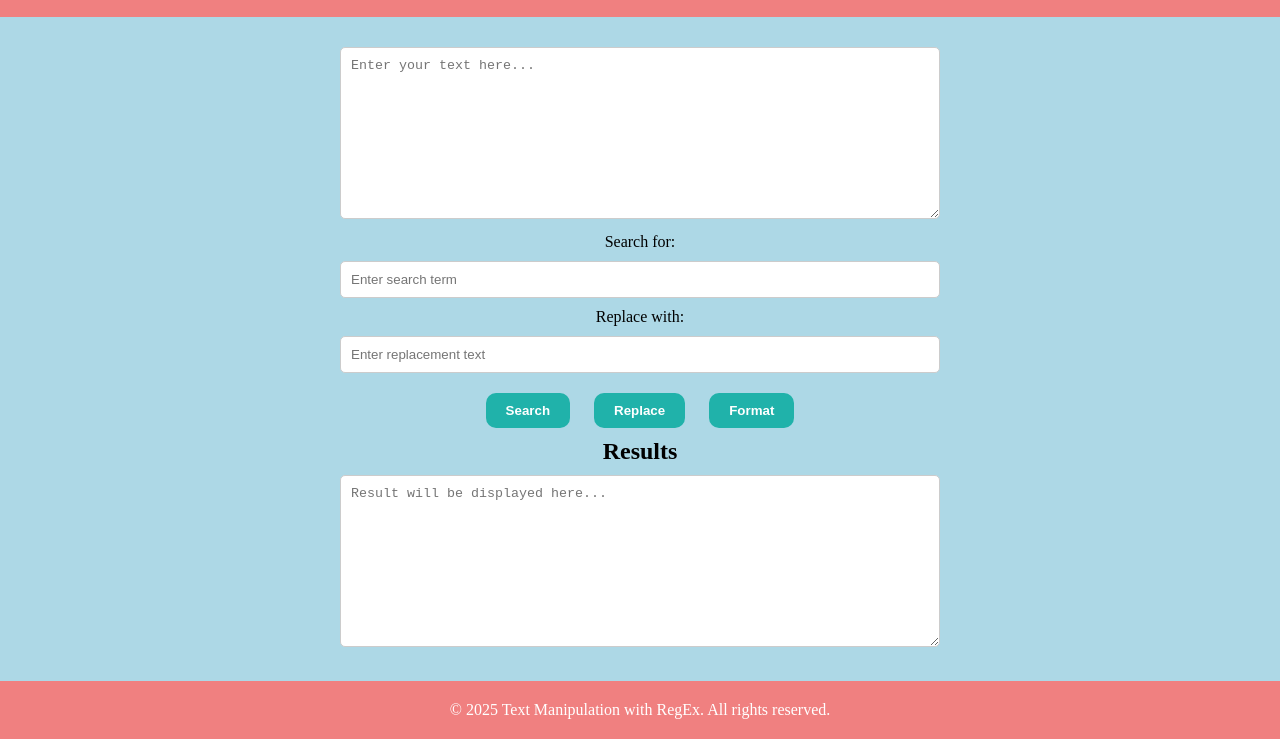
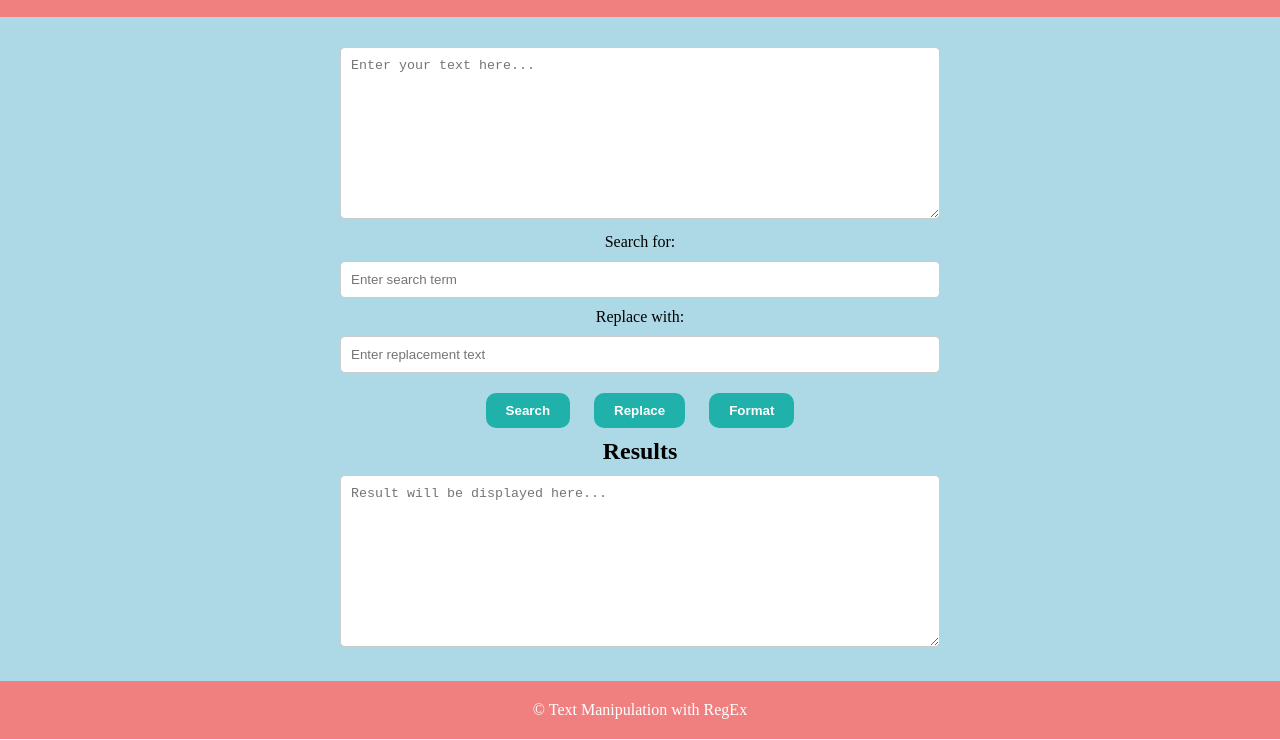
Before and after one commit to ksgoud4u/web-technologies-, a plain HTML site: page c2q3/index.html in a window 1280 px wide. Shown: the part 60-800 px from the top of the page. Drawn offline with Linux system fonts and the light colour scheme.

Commit message:
text manipulation with regex

```diff
--- a/c2q3/index.html
+++ b/c2q3/index.html
@@ -31,7 +31,6 @@
         <br>
 
         <button onclick="performSearch()">Search</button>
-
         <button onclick="performReplace()">Replace</button>
         <button onclick="performFormat()">Format</button>
 
@@ -47,7 +46,7 @@
 </main>
 
 <footer>
-    <p>&copy; 2025 Text Manipulation with RegEx. All rights reserved.</p>
+    <p>&copy; Text Manipulation with RegEx</p>
 </footer>
 
 <script src="script.js"></script>
```
